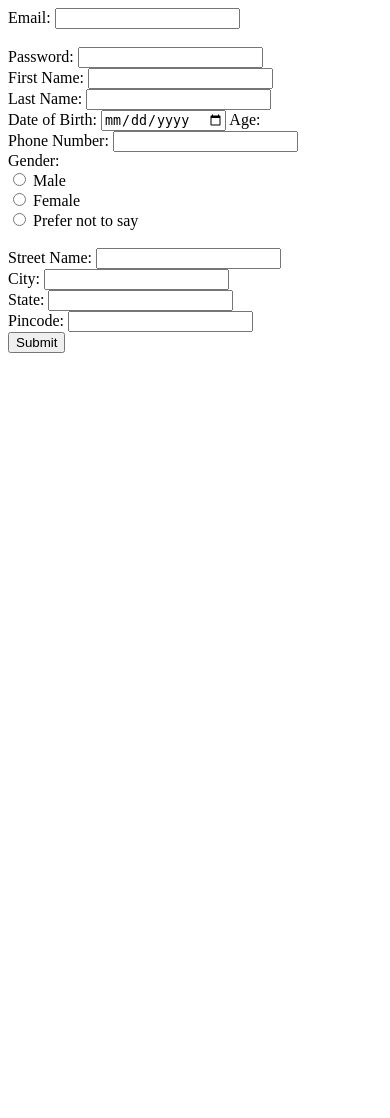
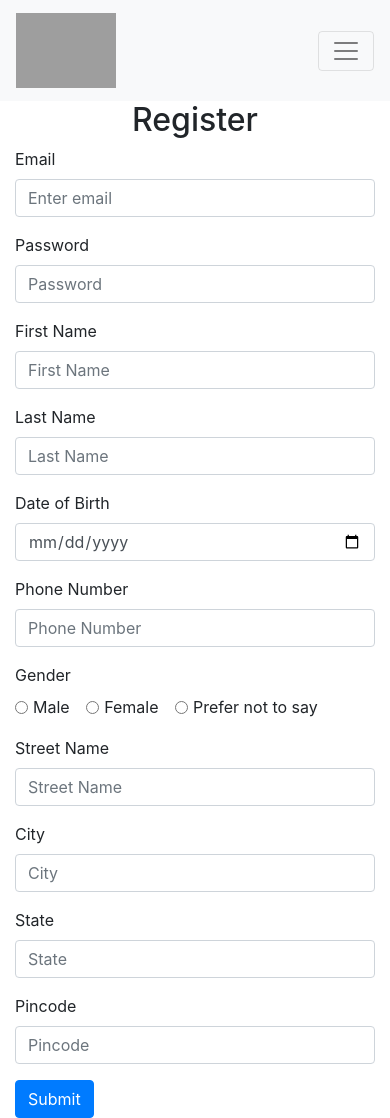
Before and after one commit to fredrick2002/guvi-project-task, a PHP site: page /register.html in a window 390 px wide. Before the commit the page ends 353 px from the top, so only its background shows below. Run offline with PHP 8.4, Linux system fonts and the light colour scheme; some libraries are stand-ins or nearby versions; grey boxes are pictures that could not be loaded.

Commit message:
FrontEnd Completed V1

```diff
--- /dev/null
+++ b/assets/navbar/navbar.js
@@ -0,0 +1,3 @@
+$(function(){
+    $("#navbarContainer").load("navbar.html");
+});
--- a/assets/validation.js
+++ b/assets/validation.js
@@ -1,6 +1,4 @@
-$(document).ready(function() {
-  // var emailRegistered = false; // Flag to track whether email is registered
-
+$(document).ready(function () {
     // Form validation using jQuery Validation Plugin
     $('#myForm').validate({
         rules: {
@@ -13,7 +11,7 @@ $(document).ready(function() {
                     url: "./assets/check_email.php",
                     type: "post",
                     data: {
-                  email: function() {
+                        email: function () {
                             return $("#email").val();
                         }
                     }
@@ -42,7 +40,10 @@ $(document).ready(function() {
                 minlength: 6,
                 maxlength: 6
             },
-          gender: "required"
+            gender: {
+                required: true,
+                // checkGender: true // Custom validation rule
+            }
         },
         messages: {
             first_name: "Please enter your first name",
@@ -77,13 +78,18 @@ $(document).ready(function() {
             },
             gender: "Please select your gender"
         },
+        errorPlacement: function (error, element) {
+            if (element.attr("name") == "gender") {
+                error.insertAfter($(".gender-radio-group").last());
 
+            } else {
+                error.insertAfter(element);
+            }
+        }
     });
 
     // Prevent form submission
-  $('#myForm').submit(function(event) {
+    $('#myForm').submit(function (event) {
         event.preventDefault();
     });
-
-
 });
--- /dev/null
+++ b/css/styles.css
@@ -0,0 +1,9 @@
+.error {
+    color: red;
+    font-size: 14px;
+    /* Add any other styles you want for error messages */
+}
+.navbar-brand img {
+    max-width: 100px; /* Adjust according to your logo size */
+    height: auto;
+}
--- a/js/register.js
+++ b/js/register.js
@@ -17,8 +17,10 @@ $(document).ready(function() {
         success: function(response) {
            // Handle success (e.g., show a success message)
            console.log(response);
+           window.location.href="login.html"
         },
         error: function(jqXHR, textStatus, errorThrown) {
+
            // Handle error (e.g., show an error message)
            console.error(textStatus, errorThrown);
         }
--- a/php/login.php
+++ b/php/login.php
@@ -54,15 +54,15 @@ if ($_SERVER["REQUEST_METHOD"] == "POST") {
                 $redis->set($objectId, json_encode($mongoDocument));
             } else {
                 // User not found in MongoDB
-                echo "User not found in MongoDB!";
+                echo json_encode(['status' => 'User not found in MongoDB!']);
             }
         } else {
             // Authentication failed (password mismatch)
-            echo "Invalid email or password!";
+            echo json_encode(['status' => 'Invalid email or password!']);
         }
     } else {
         // User with the provided email not found in MySQL
-        echo "User not found!";
+        echo json_encode(['status' => 'User not found!']);
     }
 
     // Close statement and connection
--- a/register.html
+++ b/register.html
@@ -8,51 +8,136 @@
     <script src="https://cdnjs.cloudflare.com/ajax/libs/jquery/3.1.1/jquery.min.js"></script>
     <!-- Include jQuery Validation Plugin -->
     <script src="https://cdn.jsdelivr.net/jquery.validation/1.16.0/jquery.validate.min.js"></script>
+
+    <script src="https://stackpath.bootstrapcdn.com/bootstrap/4.5.2/js/bootstrap.min.js"></script>
+    <link href="https://stackpath.bootstrapcdn.com/bootstrap/4.5.2/css/bootstrap.min.css" rel="stylesheet">
+    <link href="./css/styles.css" rel="stylesheet">
 </head>
 <body>
-    <form id="myForm" method="post" action="">
-        <label for="email">Email:</label>
-        <input type="email" id="email" name="email">
-        <div id="email-error" style="color: red;"></div>
-        <br>
-        <label for="password">Password:</label>
-        <input type="password" id="password" name="password">
-        <br>
-        <label for="first_name">First Name:</label>
-        <input type="text" id="first_name" name="first_name">
-        <br>
-        <label for="last_name">Last Name:</label>
-        <input type="text" id="last_name" name="last_name">
-        <br>
-        <label for="dob">Date of Birth:</label>
-        <input type="date" id="dob" name="dob">
-        <span id="ageDisplay">Age: </span>
-        <br>
-        <label for="phone">Phone Number:</label>
-        <input type="tel" id="phone" name="phone">
-        <br>
-        <label>Gender:</label><br>
-        <input type="radio" id="male" name="gender" value="male">
-        <label for="male">Male</label><br>
-        <input type="radio" id="female" name="gender" value="female">
-        <label for="female">Female</label><br>
-        <input type="radio" id="prefer_not_to_say" name="gender" value="prefer_not_to_say">
-        <label for="prefer_not_to_say">Prefer not to say</label><br>
-        <br>
-        <label for="street_name">Street Name:</label>
-        <input type="text" id="street_name" name="street_name">
-        <br>
-        <label for="city">City:</label>
-        <input type="text" id="city" name="city">
-        <br>
-        <label for="state">State:</label>
-        <input type="text" id="state" name="state">
-        <br>
-        <label for="pincode">Pincode:</label>
-        <input type="text" id="pincode" name="pincode">
-        <br>
-        <input type="submit" value="Submit">
-    </form>
+    <nav class="navbar navbar-expand-lg navbar-light bg-light">
+        <div class="container">
+            <!-- Logo -->
+            <a class="navbar-brand" href="index.html">
+                <img src="https://www.guvi.in/web-build/images/guvi-logo.e8ad68fbd8dc0a5fc2f7c4ffd580c54d.png" alt="Logo">
+            </a>
+
+            <!-- Toggler/collapsible Button -->
+            <button class="navbar-toggler" type="button" data-toggle="collapse" data-target="#navbarSupportedContent" aria-controls="navbarSupportedContent" aria-expanded="false" aria-label="Toggle navigation">
+                <span class="navbar-toggler-icon"></span>
+            </button>
+
+            <!-- Navbar links -->
+            <div class="collapse navbar-collapse" id="navbarSupportedContent">
+
+            </div>
+        </div>
+    </nav>
+
+    <div class="container">
+        <div class="row justify-content-center">
+            <div class="col-lg-12">
+                <h2 class="text-center">Register</h2>
+
+                <form id="myForm" method="post">
+                    <div class="row">
+                    <div class="col-md-6 col-sm-12">
+                    <div class="form-group">
+                        <label for="email">Email</label>
+                        <input type="email" class="form-control" id="email" name="email" placeholder="Enter email">
+                    </div>
+                    </div>
+                    <div class="col-md-6 col-sm-12">
+                    <div class="form-group">
+                        <label for="password">Password</label>
+                        <input type="password" class="form-control" id="password" name="password" placeholder="Password">
+                        <span id="password-error" class="error"></span>
+                    </div>
+                    </div>
+                </div>
+                <div class="row">
+                    <div class="col-md-6 col-sm-12">
+                    <div class="form-group">
+                        <label for="firstName">First Name</label>
+                        <input type="text" class="form-control" id="first_name" name="first_name" placeholder="First Name">
+                    </div>
+                    </div>
+                    <div class="col-md-6 col-sm-12">
+                    <div class="form-group">
+                        <label for="lastName">Last Name</label>
+                        <input type="text" class="form-control" id="last_name" name="last_name" placeholder="Last Name">
+                    </div>
+                    </div>
+                </div>
+                <div class="row">
+                    <div class="col-md-6 col-sm-12">
+                    <div class="form-group">
+                        <label for="dob">Date of Birth</label>
+                        <input type="date" class="form-control" id="dob" name="dob">
+                    </div>
+                    </div>
+                    <div class="col-md-6 col-sm-12">
+                    <div class="form-group">
+                        <label for="phone">Phone Number</label>
+                        <input type="tel" class="form-control" id="phone" name="phone" placeholder="Phone Number">
+                    </div>
+                    </div>
+                </div>
+                <div class="row">
+                    <div class="col-md-6 col-sm-12">
+                    <div class="form-group">
+                        <label for="gender">Gender</label>
+                        <div class="gender-radio-group">
+                            <div class="form-check form-check-inline">
+                                <input class="form-check-input" type="radio"  id="male" name="gender" value="Male">
+                                <label class="form-check-label" for="male">Male</label>
+                            </div>
+                            <div class="form-check form-check-inline">
+                                <input class="form-check-input" type="radio" id="female" name="gender" value="Female">
+                                <label class="form-check-label" for="female">Female</label>
+                            </div>
+                            <div class="form-check form-check-inline">
+                                <input class="form-check-input" type="radio" id="prefer_not_to_say" name="gender" value="other">
+                                <label class="form-check-label" for="other">Prefer not to say</label>
+                            </div>
+                        </div>
+                        <span id="gender-error" class="error"></span>
+                    </div>
+                    </div>
+                </div>
+                <div class="row">
+                    <div class="col-md-6 col-sm-12">
+                    <div class="form-group">
+                        <label for="street">Street Name</label>
+                        <input type="text" class="form-control" id="street_name" name="street_name" placeholder="Street Name">
+                    </div>
+                    </div>
+                    <div class="col-md-6 col-sm-12">
+                    <div class="form-group">
+                        <label for="city">City</label>
+                        <input type="text" class="form-control" id="city" name="city" placeholder="City">
+                    </div>
+                    </div>
+                </div>
+                <div class="row">
+                    <div class="col-md-6 col-sm-12">
+                    <div class="form-group">
+                        <label for="state">State</label>
+                        <input type="text" class="form-control" id="state" name="state" placeholder="State">
+                    </div>
+                    </div>
+                    <div class="col-md-6 col-sm-12">
+                    <div class="form-group">
+                        <label for="pincode">Pincode</label>
+                        <input type="text" class="form-control" id="pincode" name="pincode" placeholder="Pincode">
+                    </div>
+                    </div>
+                </div>
+
+                    <button type="submit" class="btn btn-primary">Submit</button>
+                </form>
+            </div>
+        </div>
+    </div>
 
     <!-- AJAX submission-->
     <script src="./js/register.js"></script>
```
Also changed, not shown: assets/navbar/navbar.html (added, +26 -0 lines), index.html (+38 -4 lines), js/profile.js (+28 -11 lines), login.html (+45 -9 lines), profile.html (+108 -4 lines). Lines whose indentation alone changed are shown as unchanged.
